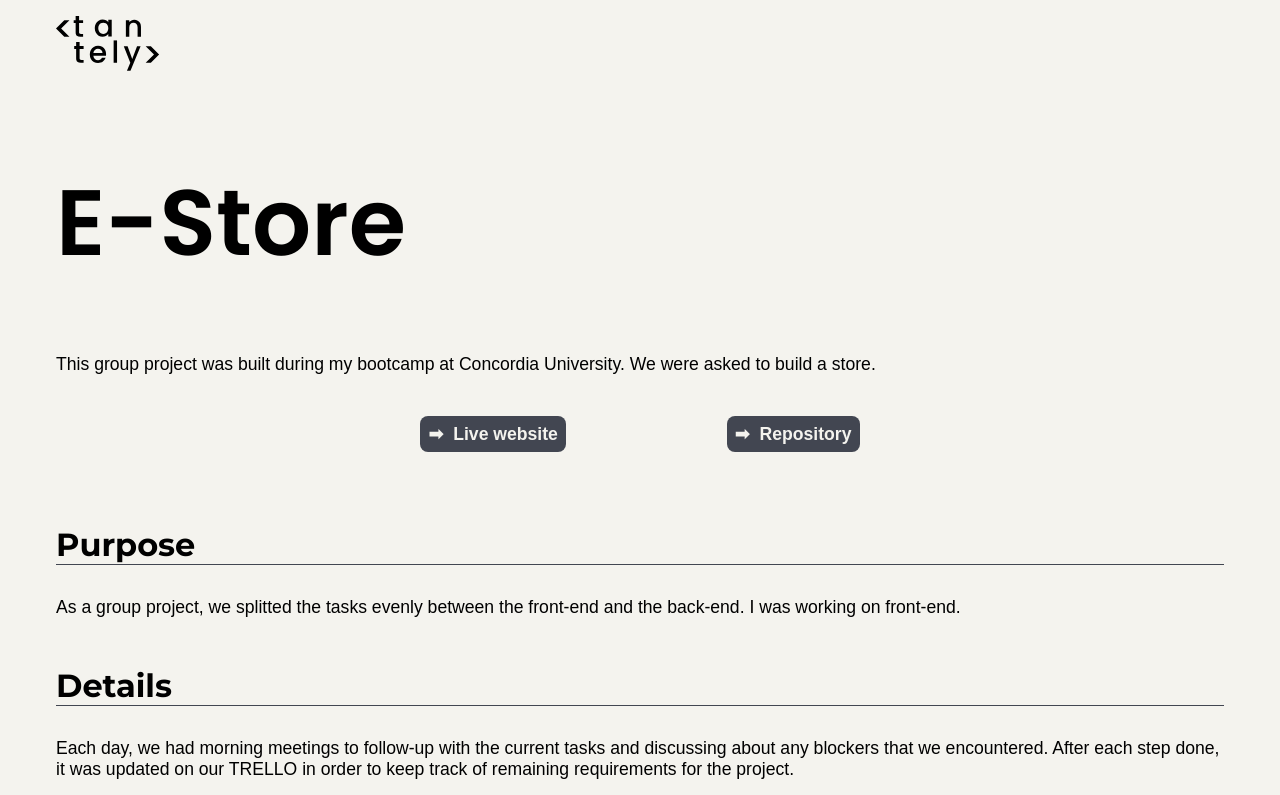
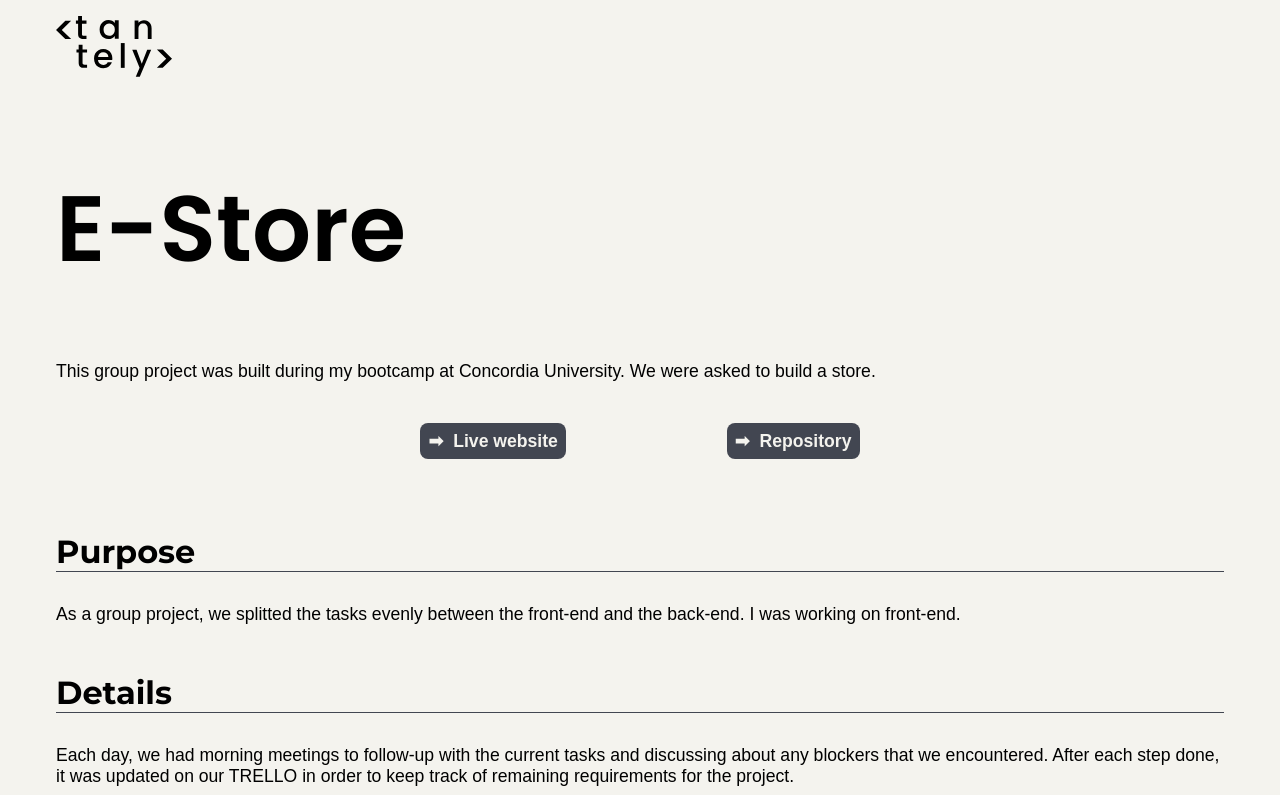
Before and after one commit to tantely-rabefarihy/tantely-portfolio, a Gatsby site: page /store in a window 1280 px wide. Shown: the top 795 px of the page. Built offline with nearby package versions, Linux system fonts and the light colour scheme; Gatsby itself is replaced by a stand-in of ours; a web font is replaced by a local one.

Commit message:
styling fix

```diff
--- a/src/components/layout.js
+++ b/src/components/layout.js
@@ -6,6 +6,7 @@ const StyledLayout = styled.div`
   width: 100%;
   min-height: 100%;
   margin: 0 auto;
+  padding: 0 1rem;
 `
 
 const Layout = ({ children }) => {
--- a/src/components/logo.js
+++ b/src/components/logo.js
@@ -9,7 +9,7 @@ const LogoContainer = styled.div`
   max-width: calc(100% / 10);
   height: 100%;
   img {
-    padding: 1rem 0 1rem 1rem;
+    padding: 1rem 0;
     width: 100%;
     height: 100%;
   }
--- a/src/components/projectsPage.js
+++ b/src/components/projectsPage.js
@@ -19,11 +19,11 @@ export const Container = styled.div`
   }
 
   @media only screen and (max-width: 568px) {
-    width: 100vw;
+    width: 100%;
   }
 `
 export const SubContainer = styled.main`
-  margin: 0 1rem;
+  /* margin: 0; */
 `
 export const Title = styled.h1`
   width: 100%;
--- a/src/styles/Animations.js
+++ b/src/styles/Animations.js
@@ -1,7 +1,7 @@
 import { keyframes, styled } from "styled-components"
 
 export const EmojiMoving = keyframes`
-  @keyframes {
+  /* @keyframes {
     0% {
       transform: rotate(0deg);
     }
@@ -134,7 +134,7 @@ export const EmojiMoving = keyframes`
     100% {
       -ms-transform: rotate(0deg);
     }
-  }
+  } */
 
   0% {
     transform: rotate(0deg);
```
